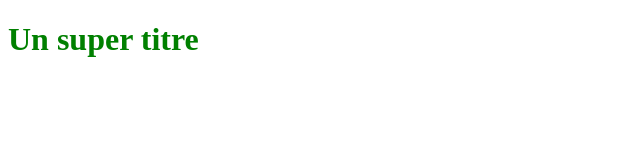
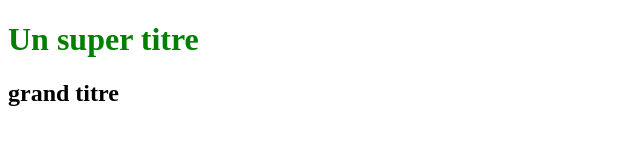
Before and after one commit to daybi1/daybiRepo, a plain HTML site: page index.html in a window 1280 px wide. Shown: the whole page, without its empty margins (0-640 px from the left). Drawn offline with Linux system fonts and the light colour scheme.

Commit message:
ajout du titre H2

```diff
--- a/index.html
+++ b/index.html
@@ -6,5 +6,6 @@
 </head>
 <body>
    <h1>Un super titre</h1>
+   <h2>grand titre</h2>
 </body>
 </html>
```
